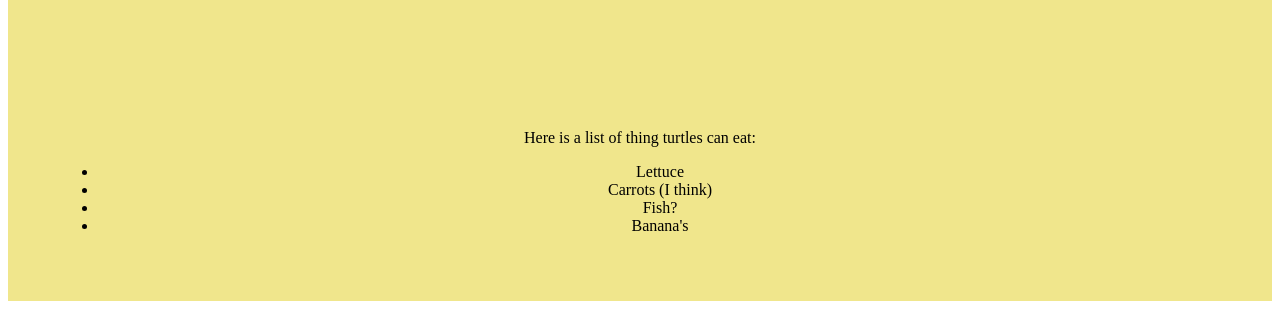
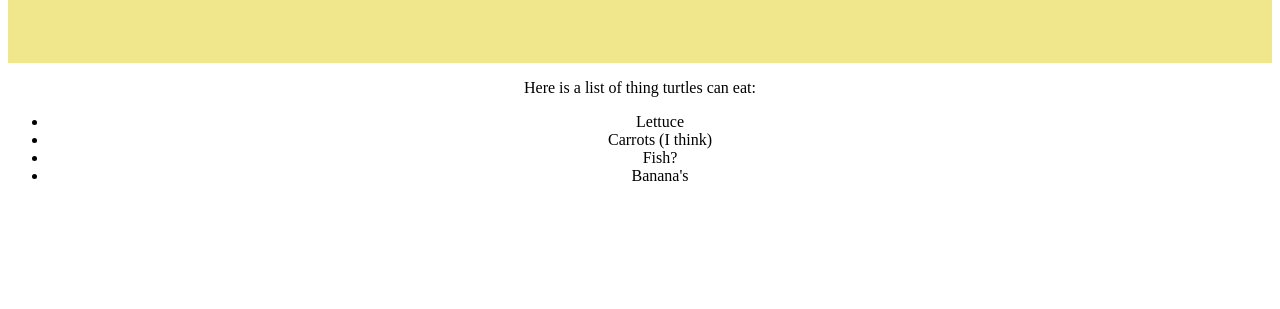
Before and after one commit to tomhughes87/day1_future, a plain HTML site: page index.html in a window 1280 px wide. Shown: the part 521-830 px from the top of the page. After the commit the page ends 800 px from the top, so only its background shows below. Drawn offline with Linux system fonts and the light colour scheme.

Commit message:
diff divs with a class

```diff
--- a/index.css
+++ b/index.css
@@ -2,7 +2,11 @@ body{
     text-align: center;
 }
 
-div {
+.div1 {
     background-color: khaki;
     padding: 50px;
 }
+
+.div2 {
+
+}
--- a/index.html
+++ b/index.html
@@ -17,14 +17,14 @@
 
 
 
-    <div>
+    <div class ="div1">
         <p>This is some random text!</p>
         <img src="https://assets.nrdc.org/sites/default/files/styles/full_content/public/media-uploads/m5d62k_2400x1600.jpg?itok=e0W0puDc" alt="a cute turtle">
         <p>^and this is a turtle...</p>
     </div>
 
 
-    <div>
+    <div class ="div2">
         <p>Here is a list of thing turtles can eat:</p>
 
         <ul>
```
